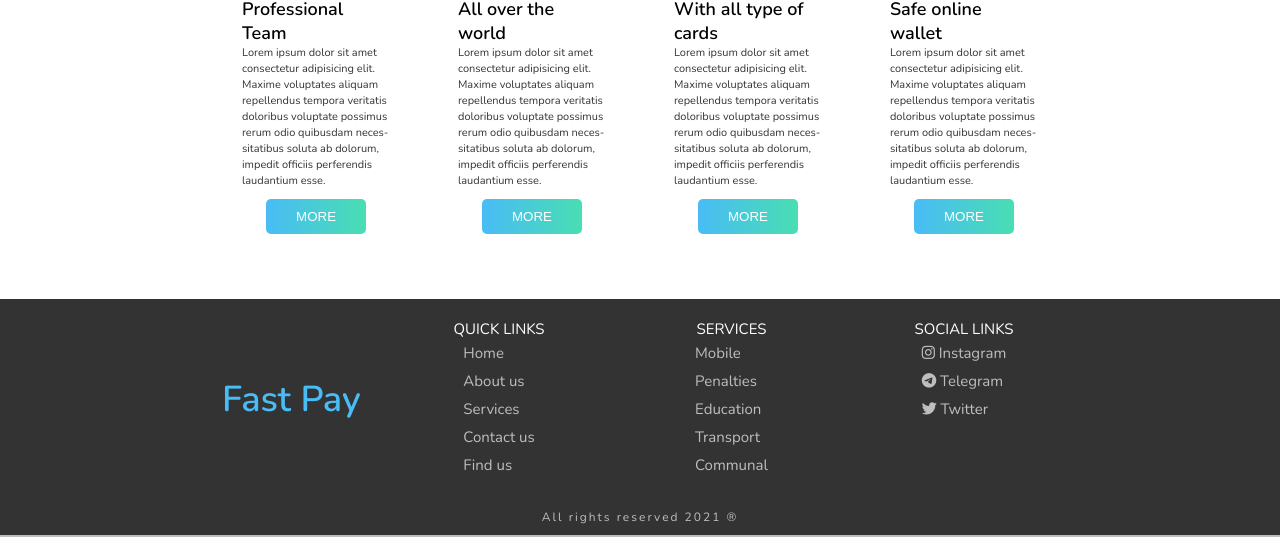
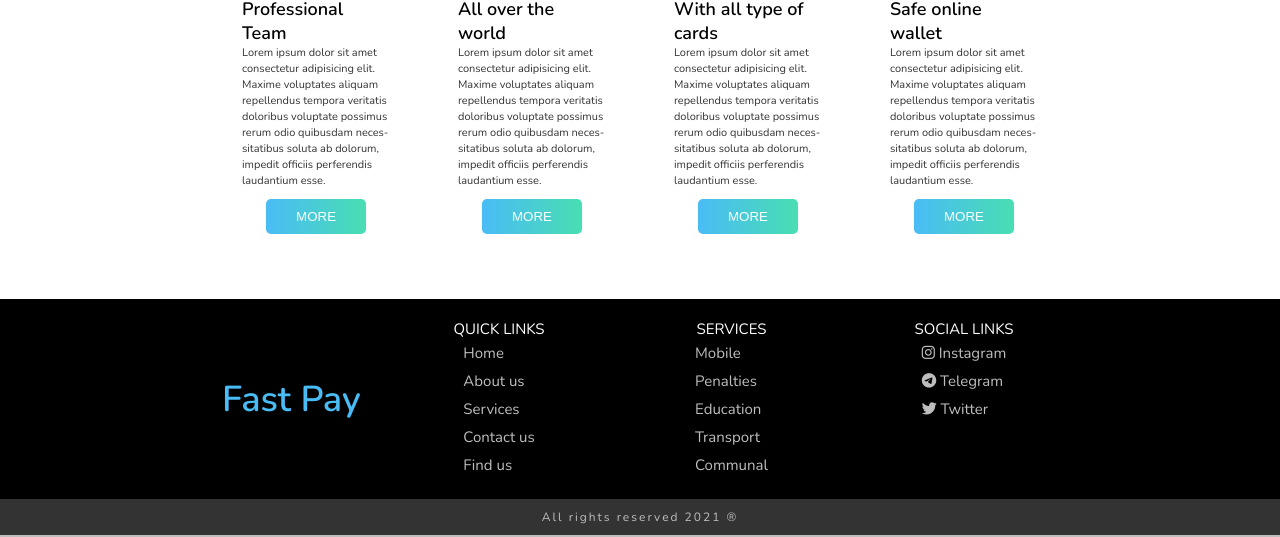
Before and after one commit to student11888/Web-Tech-CW, a plain HTML site: page index.html in a window 1280 px wide. Shown: the part 734-1271 px from the top of the page. Drawn offline with nearby package versions, Linux system fonts and the light colour scheme.

Commit message:
Footer color changed

```diff
--- a/main.css
+++ b/main.css
@@ -412,7 +412,7 @@ body {
 
 /* Footer */
 .footer {
-  background-color: var(--color-grey);
+  background-color: var(--color-black);
 }
 
 .footer__box {
```
